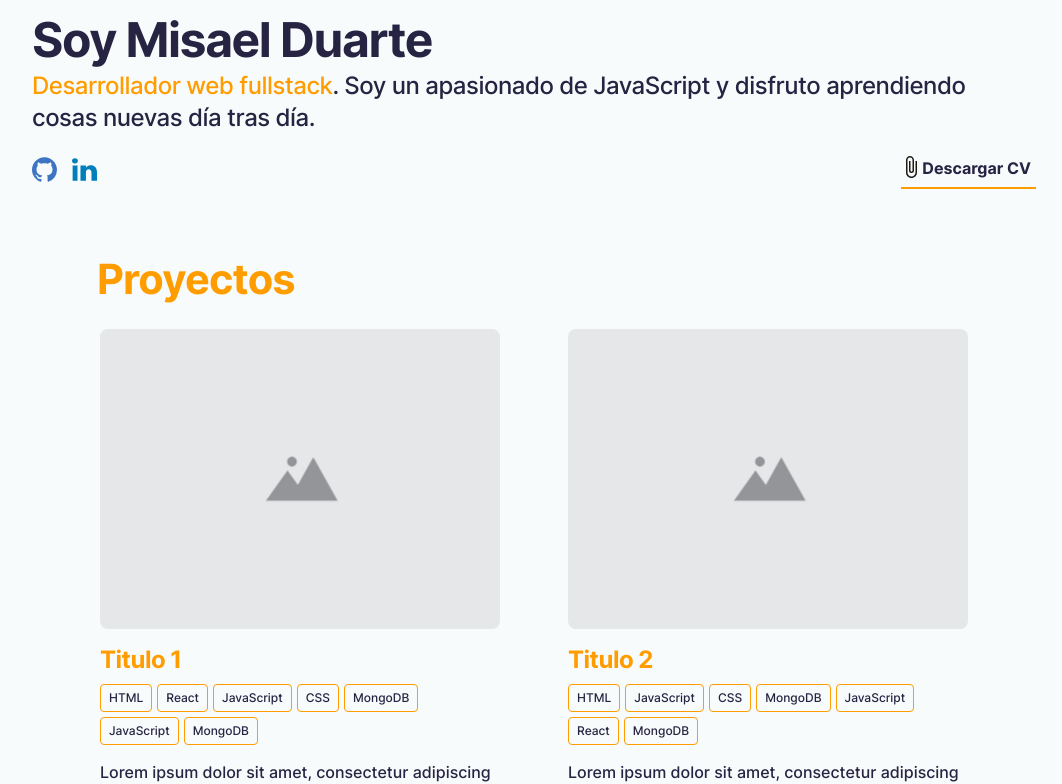
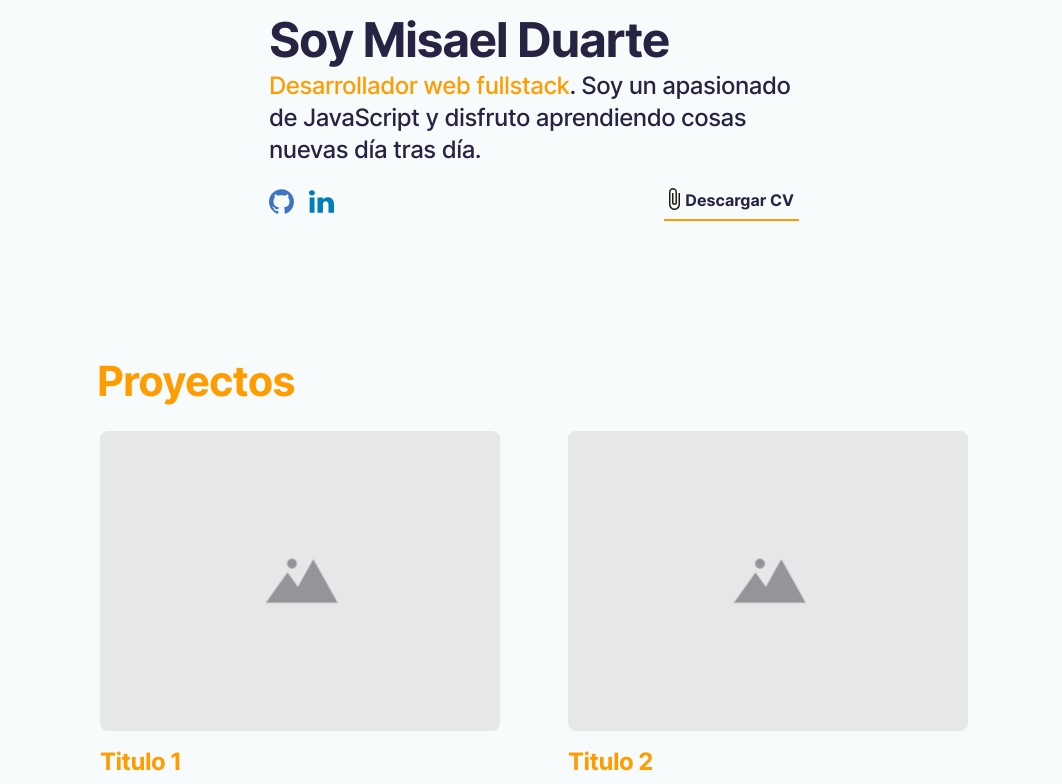
Before and after one commit to Snozin/portfolio, a React (Create React App) app: page / in a window 1280 px wide. Shown: the top 784 px of the page, without its empty margins (106-1168 px from the left). Built offline with nearby package versions, Linux system fonts and the light colour scheme.

Commit message:
Estilos 1024 para sección Hero

```diff
--- a/src/components/main/hero/styledHero.js
+++ b/src/components/main/hero/styledHero.js
@@ -3,6 +3,13 @@ import { Section, BoxUnderlined } from '../../../styles/globalStyles'
 
 export const HeroContainer = styled(Section)`
   padding-bottom: 50px;
+
+  @media screen and (min-width: 1024px) {
+    max-width: 550px;
+    width: 550px;
+    margin: 0 auto;
+    padding-bottom: 120px;
+  }
 `
 
 export const Title = styled.h1`
@@ -28,6 +35,10 @@ export const Links = styled.div`
   justify-content: space-between;
   align-items: center;
   margin-top: 15px;
+
+  @media screen and (min-width: 1024px) {
+    /* padding-right: 10px; */
+  }
 `
 
 export const Social = styled.div`
```
